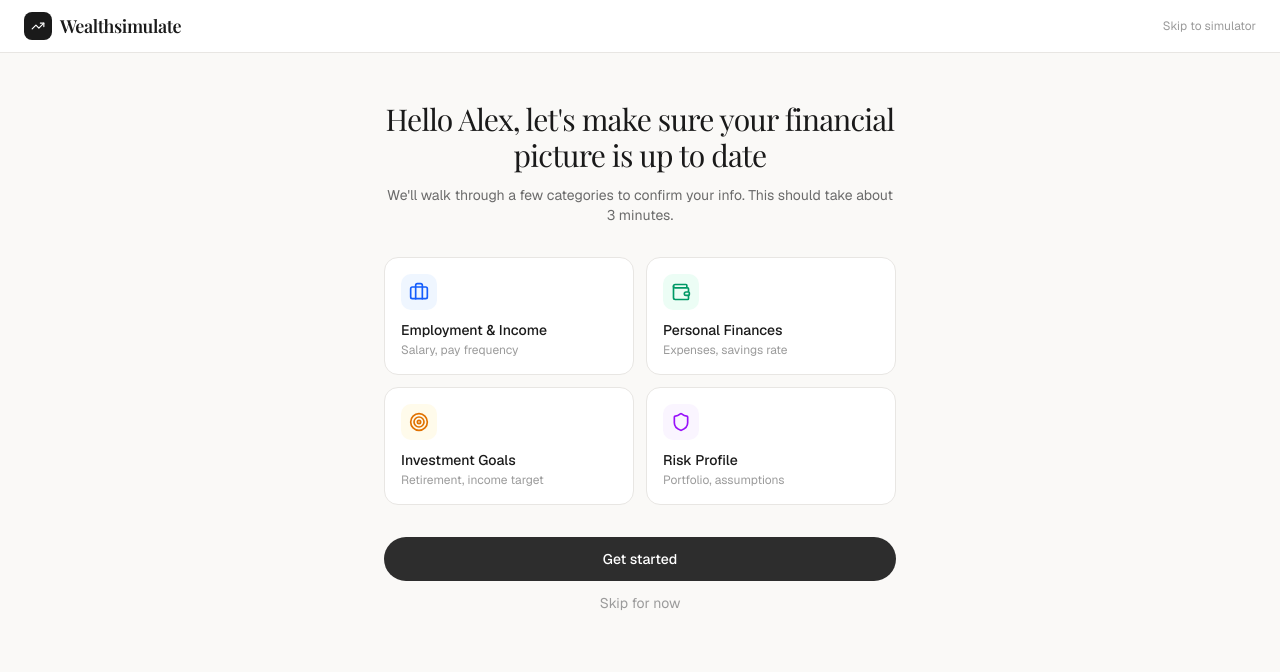
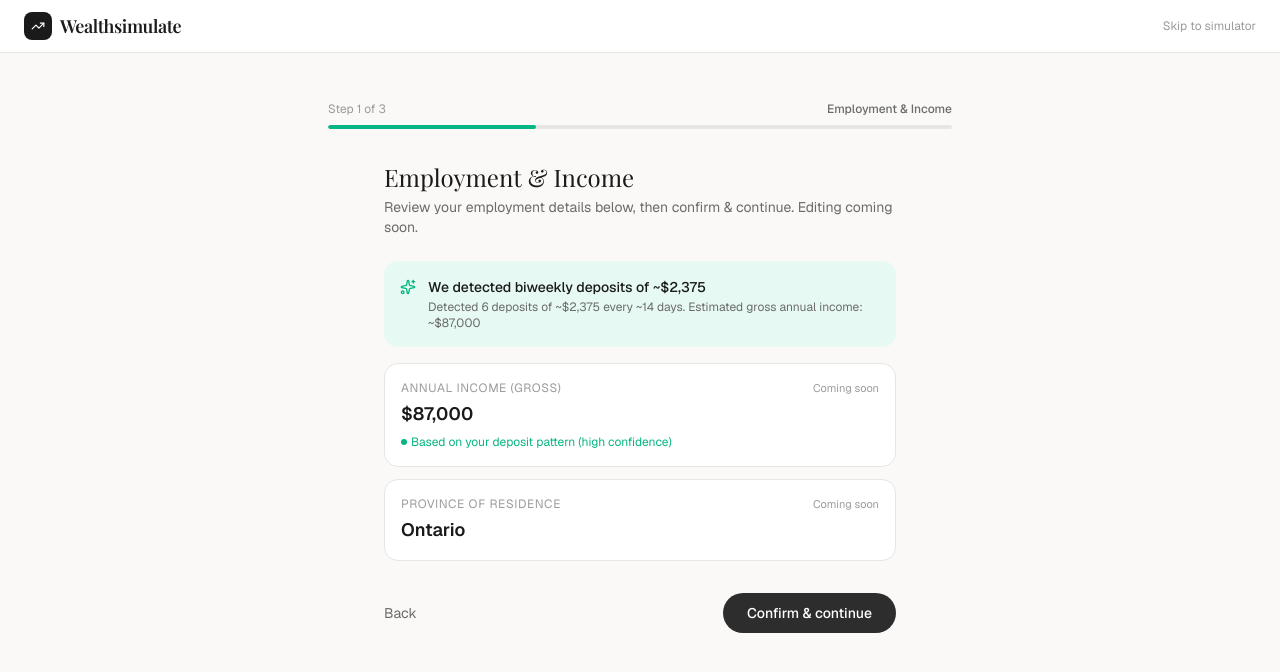
Before and after one commit to pangpangcodes/wealthsimulate, a Next.js app: page /review in a window 1280 px wide. Shown: the top 672 px of the page. Built offline with nearby package versions, Linux system fonts and the light colour scheme; a web font is replaced by a local one.

Commit message:
Skip review welcome screen and go straight to first step
Co-Authored-By: Claude Opus 4.6 <noreply@anthropic.com>

```diff
--- a/src/app/review/page.tsx
+++ b/src/app/review/page.tsx
@@ -15,7 +15,7 @@ const TOTAL_STEPS = 3;
 
 export default function ReviewPage() {
   const router = useRouter();
-  const [step, setStep] = useState(0); // 0 = welcome, 1-3 = steps
+  const [step, setStep] = useState(1); // 1-3 = steps (skip welcome)
 
   const handleComplete = () => {
     router.push('/simulator');
```
